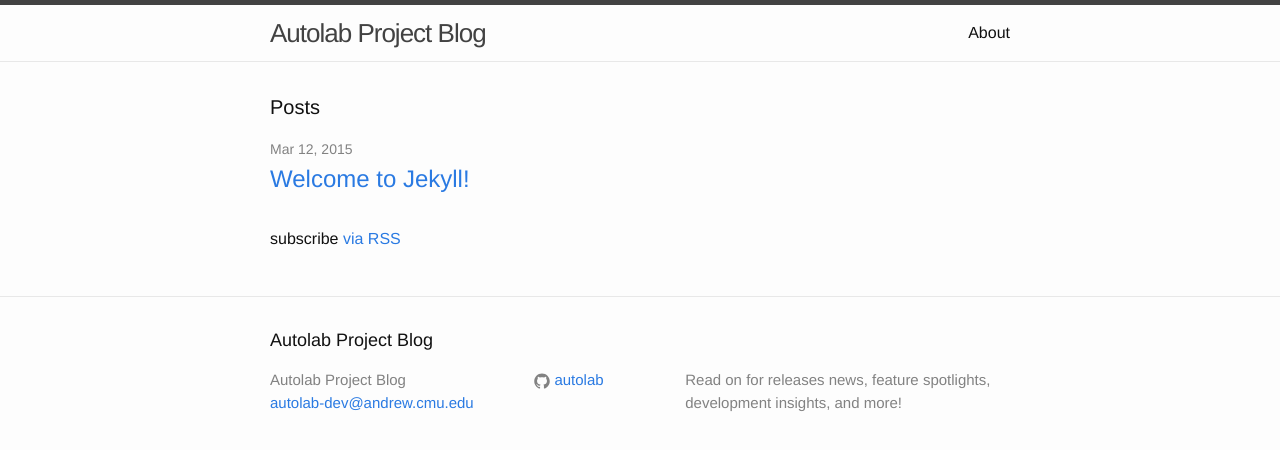
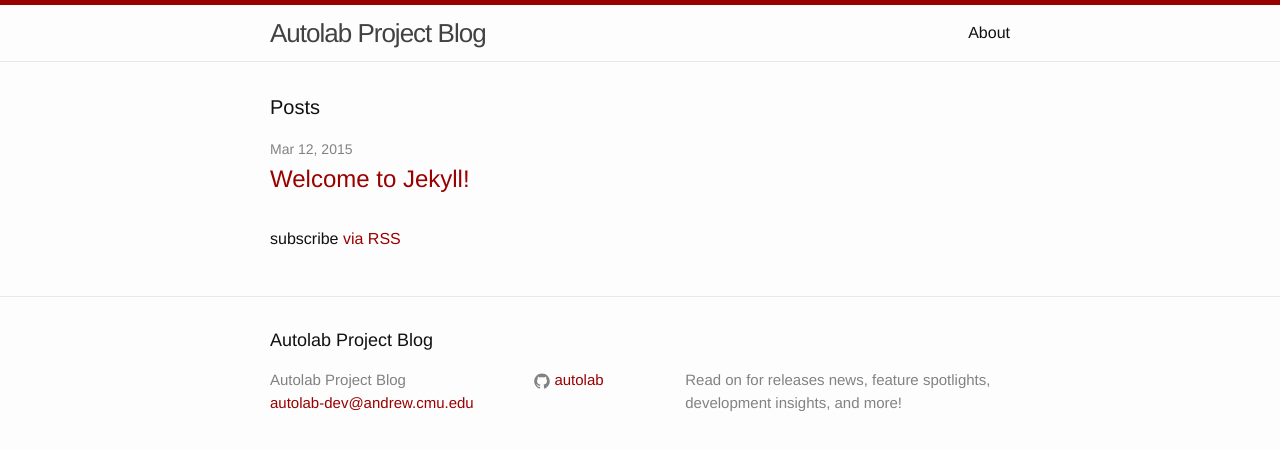
Before and after one commit to autolab/autolab.github.io, a Jekyll site: the page built from index.html, in a window 1280 px wide. Shown: the top 450 px of the page. Built offline with Jekyll 4.4.1, drawn with Linux system fonts in a browser that asks for light colours.

Commit message:
Add some Autolab Red flare

```diff
--- a/_sass/_layout.scss
+++ b/_sass/_layout.scss
@@ -2,7 +2,7 @@
  * Site header
  */
 .site-header {
-    border-top: 5px solid $grey-color-dark;
+    border-top: 5px solid $brand-color;
     border-bottom: 1px solid $grey-color-light;
     min-height: 56px;
 
--- a/css/main.scss
+++ b/css/main.scss
@@ -15,7 +15,7 @@ $spacing-unit:     30px;
 
 $text-color:       #111;
 $background-color: #fdfdfd;
-$brand-color:      #2a7ae2;
+$brand-color:      #900;
 
 $grey-color:       #828282;
 $grey-color-light: lighten($grey-color, 40%);
```
